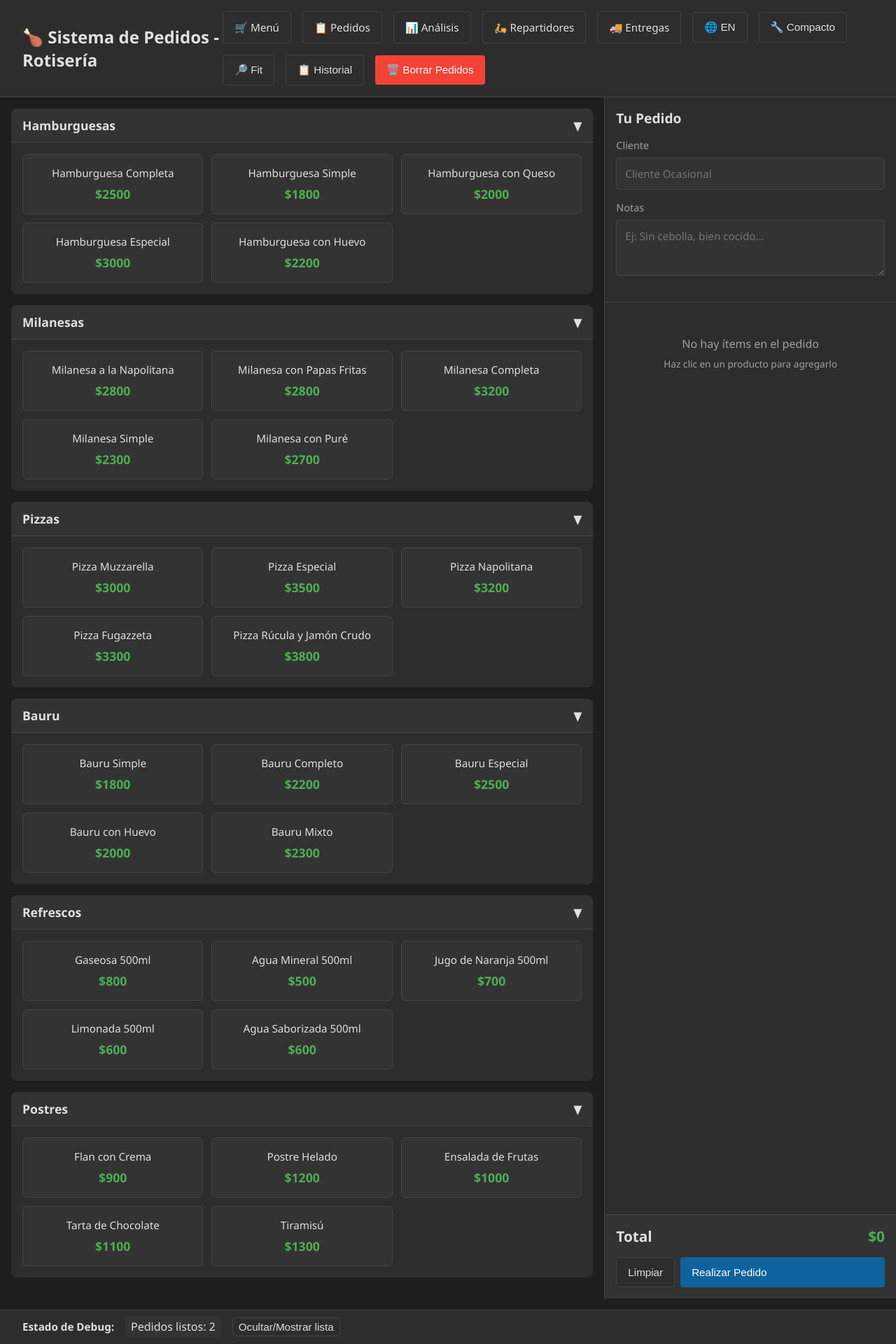
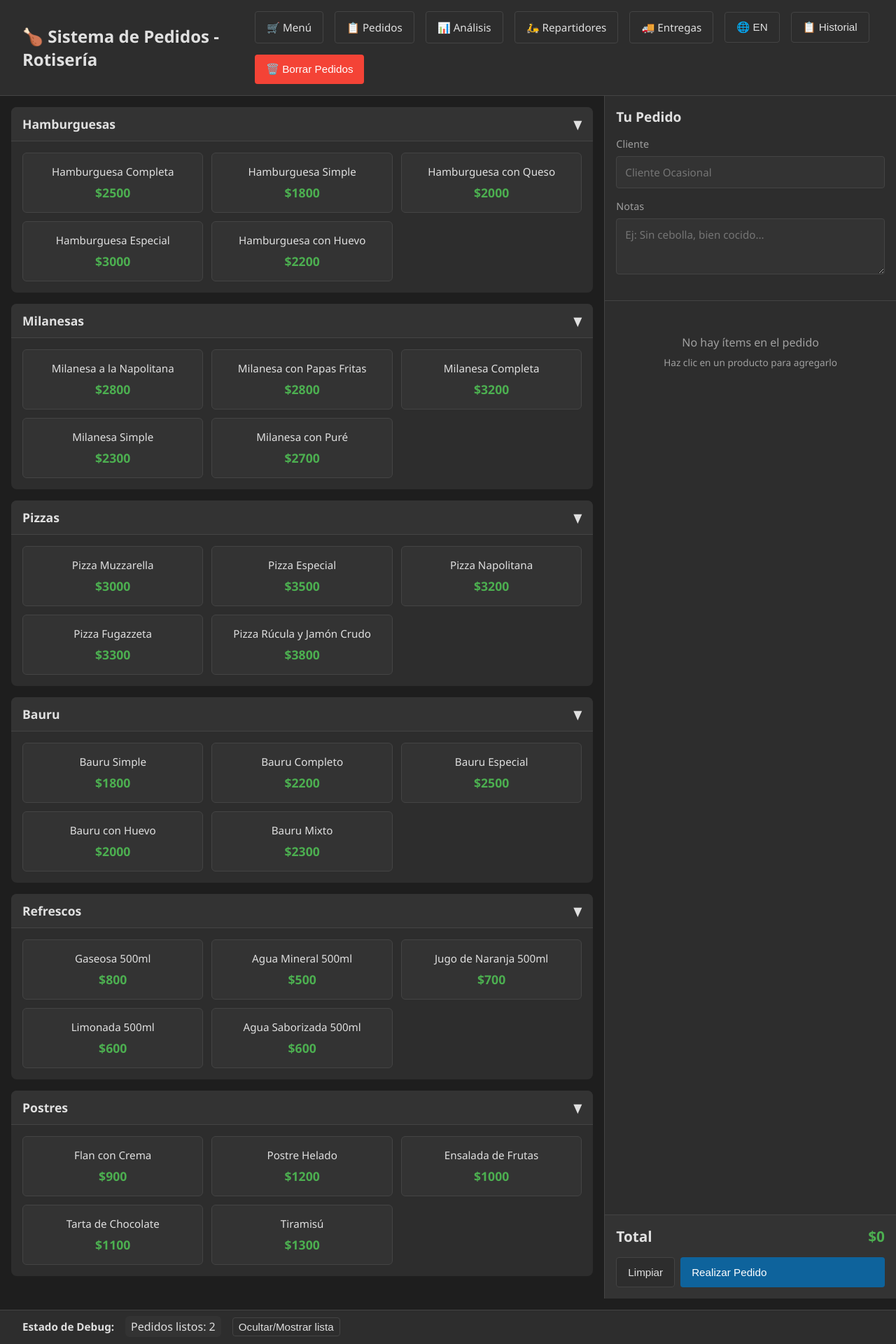
Before and after one commit to Goblincake/delicatessenV8, a Flask app: page / in a window 1280 px wide. Shown: the top 1920 px of the page at 70% size. Run offline with Flask 3, Linux system fonts and the light colour scheme.

Commit message:
Revert compact and fit UI; restore original menu layout

```diff
--- a/templates/_header.html
+++ b/templates/_header.html
@@ -7,8 +7,7 @@
         <a href="/drivers" class="btn btn-secondary" data-i18n="drivers">🛵 Repartidores</a>
         <a href="/deliveries" class="btn btn-secondary" data-i18n="deliveries">🚚 Entregas</a>
         <button class="btn btn-secondary" onclick="toggleLanguage()" id="langBtn" data-i18n="langBtn">🌐 EN</button>
-        <button id="compactToggleBtn" class="btn btn-secondary" onclick="toggleCompactMode()" data-i18n="compactToggle">🗜️ Compact</button>
-        <button id="fitToggleBtn" class="btn btn-secondary" onclick="fitToViewport()" data-i18n="fitBtn">🔎 Fit</button>
+
         {% if is_index %}
         <button class="btn btn-secondary" onclick="showHistory()" data-i18n="history">📋 Historial</button>
         <button id="clearAllBtn" class="btn btn-danger" onclick="clearAllOrders()" data-i18n="clearAll">🗑️ Borrar Pedidos</button>
@@ -80,10 +79,7 @@
             unassigned: "(unassigned)"
         }
     };
-    // Add compact toggle translation key defaults if missing
-    Object.keys(translations).forEach(lang => {
-        translations[lang].compactToggle = translations[lang].compactToggle || (lang === 'es' ? '🔧 Compacto' : '🔧 Compact');
-    });
+
 
     let currentLang = localStorage.getItem('lang') || 'es';
 
@@ -125,72 +121,10 @@
         if (typeof loadReadyOrders === 'function') loadReadyOrders();
     }
 
-    // Compact mode: reduce paddings and make menu full-height
-    function toggleCompactMode(){
-        const cur = document.body.classList.toggle('compact');
-        localStorage.setItem('ui.compact', cur ? '1' : '0');
-        updateCompactButton();
-    }
 
-    function updateCompactButton(){
-        const btn = document.getElementById('compactToggleBtn');
-        if(!btn) return;
-        const enabled = document.body.classList.contains('compact');
-        btn.textContent = enabled ? (translations[currentLang].compactToggle + ' ✓') : translations[currentLang].compactToggle;
-    }
 
-    function applyCompactMode(){
-        const v = localStorage.getItem('ui.compact');
-        if(v === '1') document.body.classList.add('compact'); else document.body.classList.remove('compact');
-        updateCompactButton();
-    }
-
-    // Fit-to-viewport: scale the main container so everything fits without scrolling
-    function fitToViewport(){
-        const container = document.querySelector('.container');
-        if(!container) return;
-        // reset first
-        document.documentElement.style.setProperty('--main-scale', '1');
-        document.body.style.overflow = '';
-        // measure natural height
-        const totalH = document.documentElement.scrollHeight;
-        const winH = window.innerHeight;
-        let scale = 1;
-        if(totalH > winH) scale = (winH - 8) / totalH; // small margin
-        scale = Math.max(0.5, Math.min(1, scale));
-        document.documentElement.style.setProperty('--main-scale', String(scale));
-        if(scale < 1) document.body.style.overflow = 'hidden';
-        localStorage.setItem('ui.fitScale', String(scale));
-        updateFitButton();
-    }
-
-    function resetFit(){
-        document.documentElement.style.setProperty('--main-scale', '1');
-        document.body.style.overflow = '';
-        localStorage.removeItem('ui.fitScale');
-        updateFitButton();
-    }
-
-    function updateFitButton(){
-        const btn = document.getElementById('fitToggleBtn');
-        if(!btn) return;
-        const scale = parseFloat(localStorage.getItem('ui.fitScale') || '1');
-        btn.textContent = scale < 1 ? '🔎 Fit ✓' : translations[currentLang].fitBtn || '🔎 Fit';
-    }
-
-    function applyFitFromStorage(){
-        const s = localStorage.getItem('ui.fitScale');
-        if(s){
-            document.documentElement.style.setProperty('--main-scale', s);
-            if(parseFloat(s) < 1) document.body.style.overflow = 'hidden';
-        } else {
-            document.documentElement.style.setProperty('--main-scale', '1');
-        }
-        updateFitButton();
-    }
-
-    // Apply language, compact mode and fit settings on load
-    window.addEventListener('DOMContentLoaded', ()=>{ applyLanguage(); applyCompactMode(); applyFitFromStorage(); });
+    // Apply language on load
+    window.addEventListener('DOMContentLoaded', applyLanguage);
 
     function escapeHtml(text) {
         if (text == null) return '';
--- a/templates/index.html
+++ b/templates/index.html
@@ -6,7 +6,6 @@
     <title>Sistema de Pedidos - Rotisería</title>
     {% include '_header_css.html' %}
     <style>
-        :root { --main-scale: 1; }
         :root {
             --bg: #1e1e1e;
             --bg-secondary: #2d2d2d;
@@ -37,10 +36,7 @@
         .container {
             display: flex;
             flex-direction: column;
-                height: 100vh;
-                transform: scale(var(--main-scale));
-                transform-origin: top left;
-                width: calc(100% / var(--main-scale));
+            height: 100vh;
         }
 
         header {
@@ -72,24 +68,8 @@
         .menu-panel {
             flex: 2;
             padding: 1rem;
-            overflow: hidden;
-        }
-
-        /* Compact mode overrides */
-        body.compact header { padding: 0.5rem 1rem; }
-        body.compact header h1 { font-size: 1rem; }
-        body.compact .menu-panel { padding: 0.5rem; }
-        body.compact .menu-item { padding: 0.5rem; }
-        body.compact .menu-item .item-name { font-size: 0.88rem; }
-        body.compact .menu-item .item-price { font-size: 0.95rem; }
-        body.compact .category-items { grid-template-columns: repeat(auto-fill, minmax(140px, 1fr)); gap: 0.45rem; }
-        body.compact .order-panel { display: none; }
-        /* When fit scale applied, ensure body doesn't show scrollbars */
-        html[style] .container { will-change: transform; }
-        body.compact .main-content { grid-template-columns: 1fr; }
-        body.compact .category-header { padding: 0.5rem 0.6rem; font-size: 0.95rem; }
-        body.compact .category-items { padding: 0.6rem; }
-        body.compact .menu-item { font-size: 0.92rem; }
+            overflow-y: auto;
+        }
 
         .category {
             background-color: var(--bg-secondary);
```
